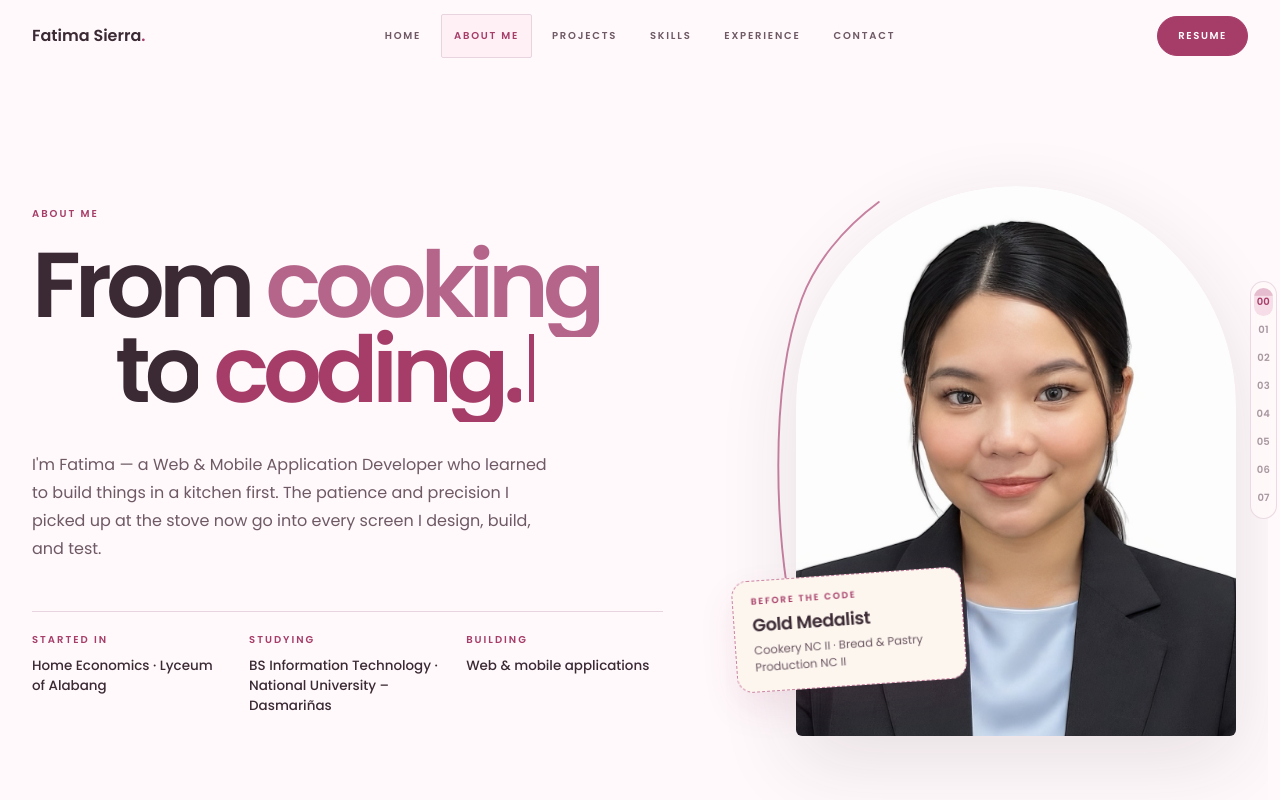
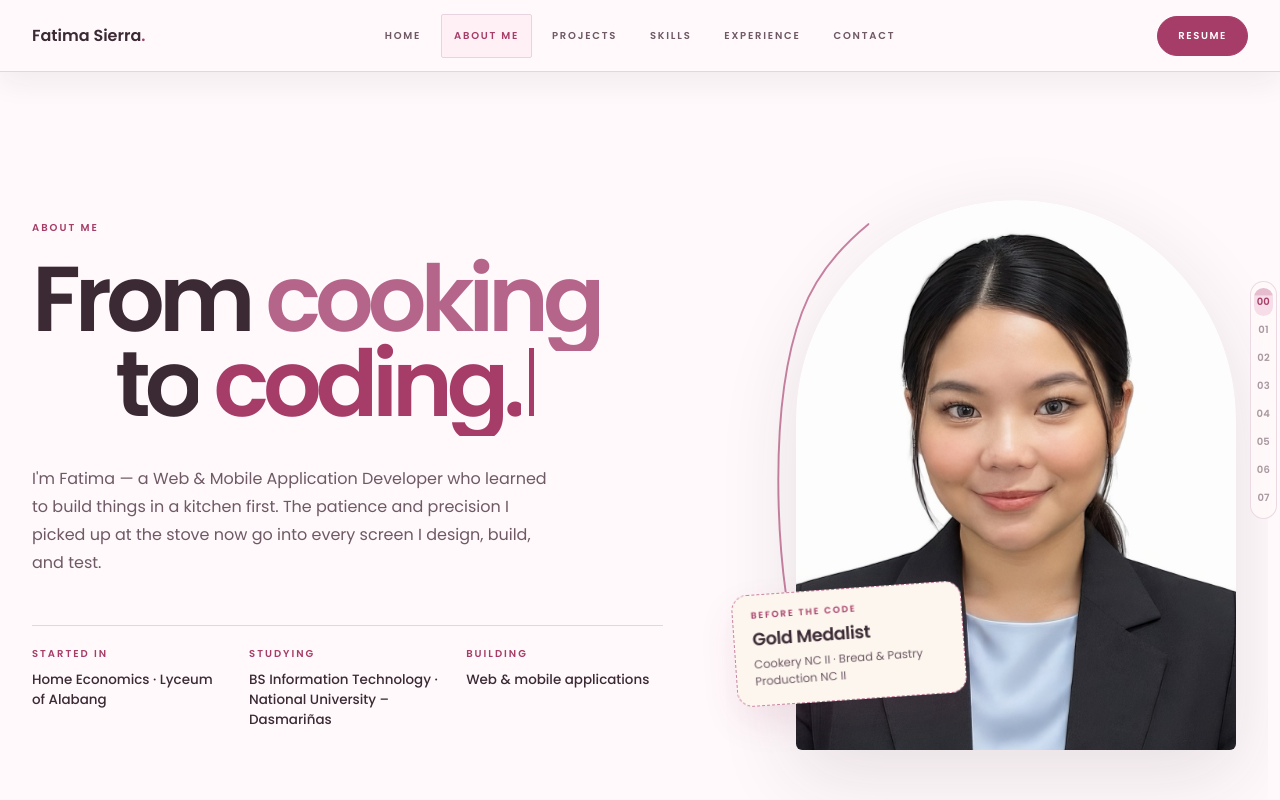
Before and after one commit to FatimaKlye/fatima-sierra-portfolio, a Next.js app: page /about in a window 1280 px wide. Shown: the top 800 px of the page. Built offline with nearby package versions, Linux system fonts and the light colour scheme.

Commit message:
refactor: unify header height variable across components for consistency

```diff
--- a/app/globals.css
+++ b/app/globals.css
@@ -15,6 +15,8 @@
   --shadow-soft: 0 24px 80px rgba(59, 42, 52, 0.12);
   --shadow-card: 0 16px 36px rgba(166, 61, 104, 0.1);
   --page-max-width: 1440px;
+  /* Global navbar height — the fixed header, body offset and anchor offset all read this. */
+  --header-height: 72px;
 }
 
 * {
@@ -37,7 +39,7 @@ body {
   background: var(--color-background);
   color: var(--color-text-primary);
   font-family: var(--font-poppins), sans-serif;
-  padding-top: 58px;
+  padding-top: var(--header-height);
   -webkit-font-smoothing: antialiased;
   text-rendering: optimizeLegibility;
 }
@@ -47,7 +49,7 @@ body:has([data-home-page]) {
 }
 
 html {
-  scroll-padding-top: 72px;
+  scroll-padding-top: var(--header-height);
 }
 
 @media (prefers-reduced-motion: reduce) {
--- a/components/certificates/CertificationsSection.module.css
+++ b/components/certificates/CertificationsSection.module.css
@@ -26,7 +26,7 @@
 
 .header {
   position: sticky;
-  top: clamp(24px, 4vw, 48px);
+  top: calc(var(--header-height) + clamp(24px, 4vw, 48px));
 }
 
 .eyebrow {
--- a/components/home/HeroSection.module.css
+++ b/components/home/HeroSection.module.css
@@ -612,8 +612,9 @@
 }
 
 @media (max-width: 820px) {
-  .hero { min-height: auto; padding: 116px 0 64px; }
-  .heroInner { grid-template-columns: 1fr; gap: 52px; }
+  /* Stacked layout starts at the top, so drop the desktop lift and clear the fixed navbar. */
+  .hero { min-height: auto; padding: calc(var(--header-height) + 32px) 0 64px; }
+  .heroInner { top: 0; grid-template-columns: 1fr; gap: 52px; }
   .heroCopy { max-width: 700px; }
   .portraitComposition { min-height: 620px; width: min(100%, 650px); margin: 0 auto; }
   .portraitFrame { right: 8%; width: min(82%, 500px); }
@@ -635,7 +636,6 @@
   .contactInner,
   .footerGrid,
   .footerBottom { width: min(calc(100% - 40px), 1240px); }
-  .hero { padding-top: 104px; }
   .hero h1 { font-size: clamp(3rem, 15vw, 4.2rem); }
   .heroLead { margin-top: 20px; }
   .heroMeta { grid-template-columns: 1fr; margin-top: 32px; }
--- a/components/layout/SiteHeader.module.css
+++ b/components/layout/SiteHeader.module.css
@@ -1,19 +1,19 @@
+/* One fixed state on every page and at every scroll position — no resizing or restyling on scroll. */
 .header {
   position: fixed;
   inset-inline: 0;
   top: 0;
   z-index: 1000;
-  height: 72px;
-  border-bottom: 1px solid transparent;
-  background: transparent;
-  transition: background-color 300ms ease, border-color 300ms ease, box-shadow 300ms ease;
+  height: var(--header-height, 72px);
+  border-bottom: 1px solid var(--color-border);
+  background: rgba(255, 249, 251, 0.95);
+  box-shadow: 0 12px 28px rgba(59, 42, 52, 0.06);
+  backdrop-filter: blur(12px);
+  -webkit-backdrop-filter: blur(12px);
 }
 
-.header.scrolled {
-  border-bottom-color: var(--color-border);
-  background: rgba(255, 249, 251, 0.95);
-  backdrop-filter: blur(12px);
-  box-shadow: 0 12px 28px rgba(59, 42, 52, 0.06);
+@supports not ((backdrop-filter: blur(1px)) or (-webkit-backdrop-filter: blur(1px))) {
+  .header { background: var(--color-background); }
 }
 
 .container {
@@ -236,7 +236,6 @@
 }
 
 @media (prefers-reduced-motion: reduce) {
-  .header,
   .desktopNav a,
   .menuToggle span,
   .drawerNav a {
--- a/components/layout/SiteHeader.tsx
+++ b/components/layout/SiteHeader.tsx
@@ -33,35 +33,12 @@ function isActive(item: NavItem, pathname: string): boolean {
 
 export default function SiteHeader() {
   const [menuOpen, setMenuOpen] = useState(false);
-  const [scrolled, setScrolled] = useState(false);
   const [resumeOpen, setResumeOpen] = useState(false);
   const menuId = useId();
   const pathname = usePathname();
   const toggleRef = useRef<HTMLButtonElement>(null);
   const closeRef = useRef<HTMLButtonElement>(null);
   const isHome = pathname === "/";
-
-  useEffect(() => {
-    let frame = 0;
-
-    const update = () => {
-      frame = 0;
-      setScrolled(window.scrollY > 24);
-    };
-    const onScroll = () => {
-      if (!frame) frame = window.requestAnimationFrame(update);
-    };
-
-    update();
-    window.addEventListener("scroll", onScroll, { passive: true });
-    window.addEventListener("resize", onScroll);
-
-    return () => {
-      if (frame) window.cancelAnimationFrame(frame);
-      window.removeEventListener("scroll", onScroll);
-      window.removeEventListener("resize", onScroll);
-    };
-  }, [pathname]);
 
   useEffect(() => {
     if (!menuOpen) return;
@@ -110,7 +87,7 @@ export default function SiteHeader() {
 
   return (
     <>
-      <header className={`${styles.header}${scrolled ? ` ${styles.scrolled}` : ""}`} data-site-header>
+      <header className={styles.header} data-site-header>
         <div className={styles.container}>
           <Link
             className={styles.brand}
```
